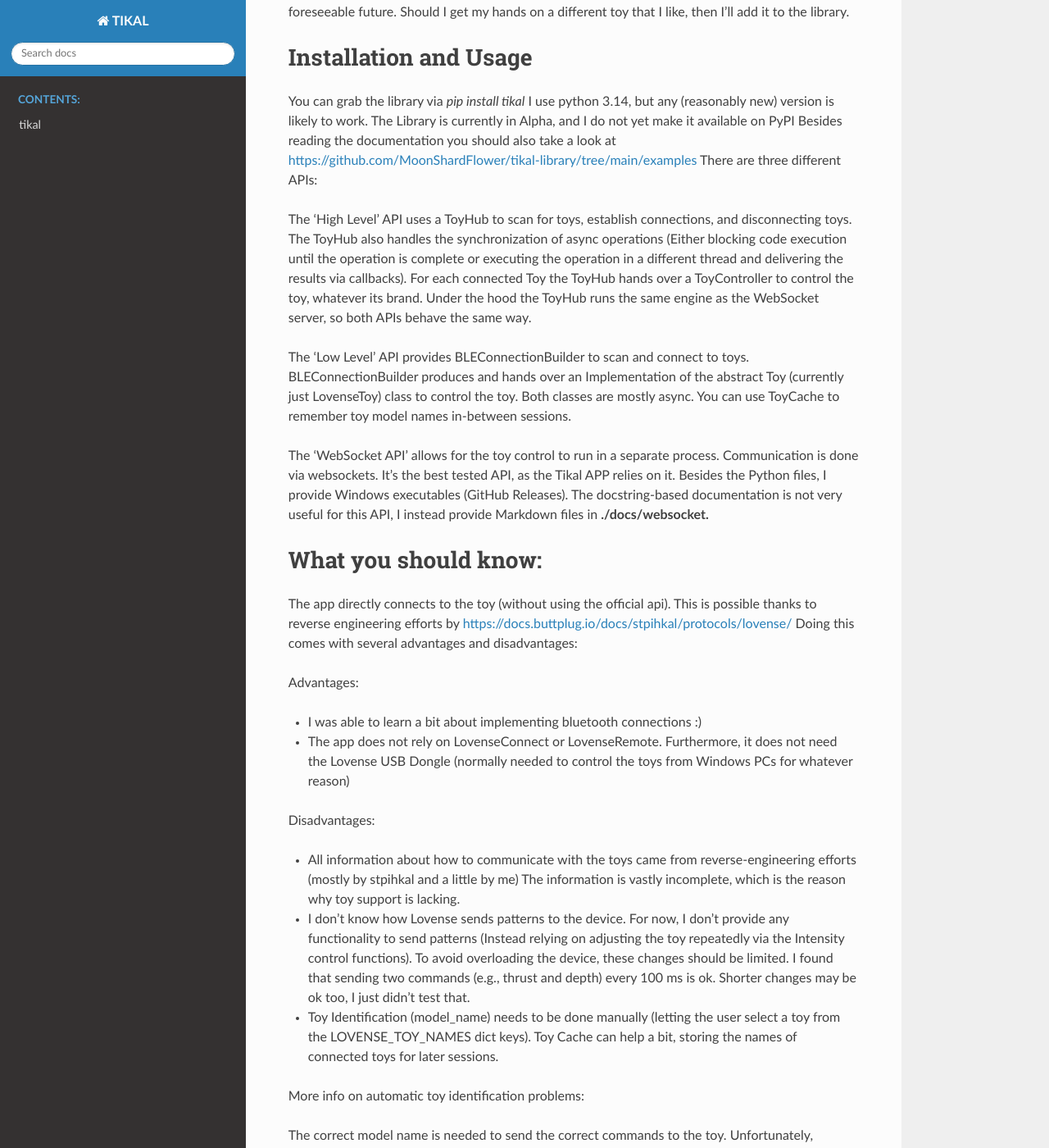
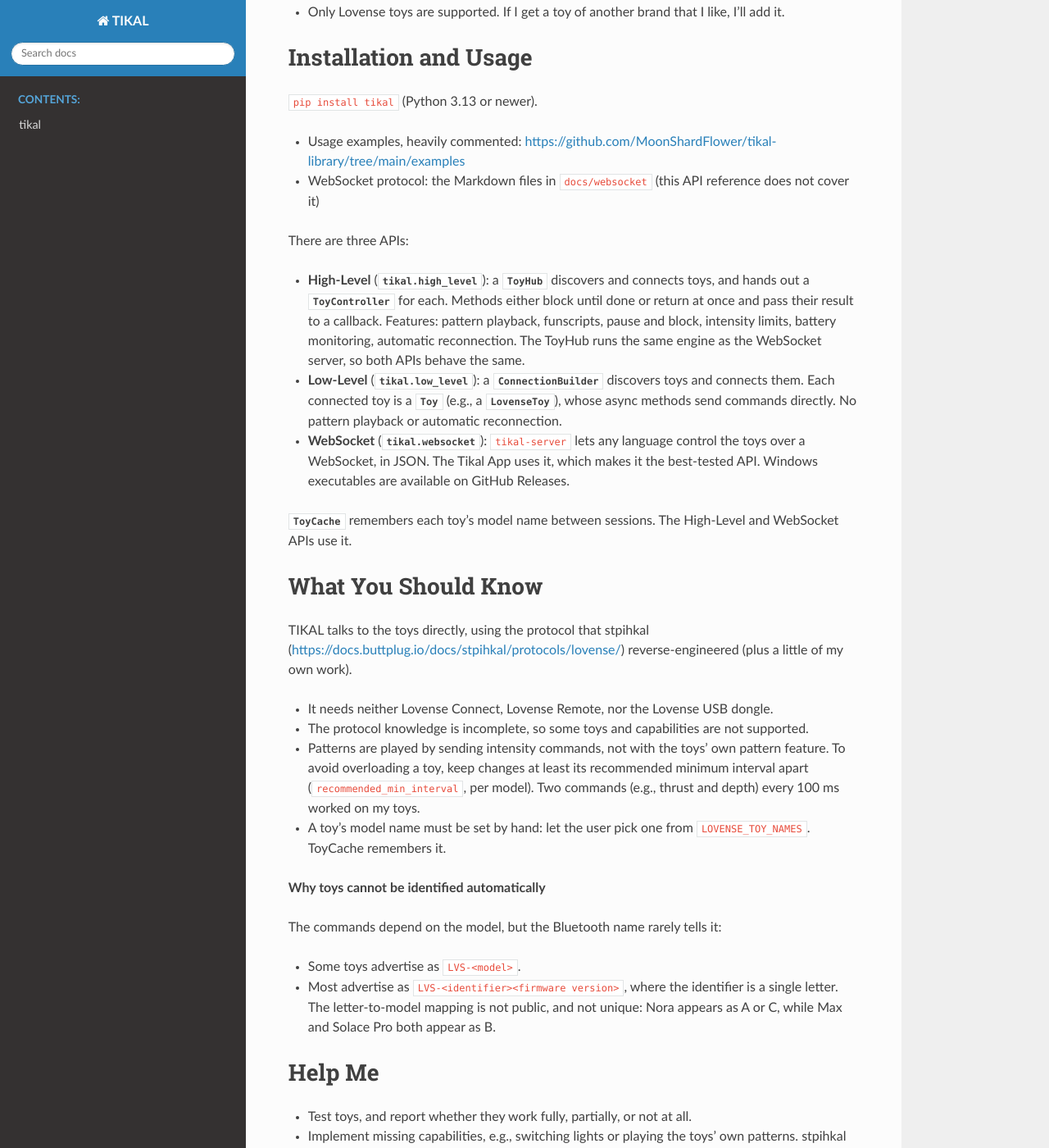
Before and after one commit to MoonShardFlower/tikal-library, a Sphinx documentation site: the page built from docs/index.rst, in a window 1280 px wide and 1400 px high, scrolled down 277 px. Shown: the whole window at 82% size. Built offline with Sphinx 7.4.7 and the Read the Docs theme 3.1.0, drawn with Linux system fonts in a browser that asks for light colours; some of the changed text lies outside the part shown.

```diff
--- a/docs/index.rst
+++ b/docs/index.rst
@@ -1,95 +1,80 @@
-.. TIKAL documentation master file, created by
-   sphinx-quickstart on Sat Jan 10 19:28:57 2026.
-   You can adapt this file completely to your liking, but it should at least
-   contain the root `toctree` directive.
-
 TIKAL documentation
 ===================
-'Toys I Know And Love' is a Python Library to connect to and control Lovense Toys (https://www.lovense.com) via Bluetooth.
-Only SolacePro and Gush2 (Toys that I own and therefore can test on) are fully supported, other toys might work fully,
-likely work at least partially, but also may not work at all.
-If you have other toys, I would be very thankful if you reported to me whether they work or not.
-The library currently only supports Lovense toys and will likely remain so for the foreseeable future.
-Should I get my hands on a different toy that I like, then I'll add it to the library.
+'Toys I Know And Love' is a Python library to control Lovense toys (https://www.lovense.com) over Bluetooth, without
+the Lovense apps.
+
+* Fully supported: Solace Pro and Gush 2, the toys I own and test with. Other models likely work at least partially,
+  but may not work at all. Please report how yours do.
+* Only Lovense toys are supported. If I get a toy of another brand that I like, I'll add it.
 
 
 Installation and Usage
 ======================
-You can grab the library via `pip install tikal`
-I use python 3.14, but any (reasonably new) version is likely to work.
-The Library is currently in Alpha, and I do not yet make it available on PyPI
-Besides reading the documentation you should also take a look at https://github.com/MoonShardFlower/tikal-library/tree/main/examples
-There are three different APIs:
+``pip install tikal`` (Python 3.13 or newer).
 
-The 'High Level' API uses a ToyHub to scan for toys, establish connections, and disconnecting toys.
-The ToyHub also handles the synchronization of async operations (Either blocking code execution until the operation is
-complete or executing the operation in a different thread and delivering the results via callbacks).
-For each connected Toy the ToyHub hands over a ToyController to control the toy, whatever its brand. Under the hood the
-ToyHub runs the same engine as the WebSocket server, so both APIs behave the same way.
+* Usage examples, heavily commented: https://github.com/MoonShardFlower/tikal-library/tree/main/examples
+* WebSocket protocol: the Markdown files in ``docs/websocket`` (this API reference does not cover it)
 
-The 'Low Level' API provides BLEConnectionBuilder to scan and connect to toys. BLEConnectionBuilder produces and hands over an Implementation of
-the abstract Toy (currently just LovenseToy) class to control the toy. Both classes are mostly async.
-You can use ToyCache to remember toy model names in-between sessions.
+There are three APIs:
 
-The 'WebSocket API' allows for the toy control to run in a separate process. Communication is done via websockets.
-It's the best tested API, as the Tikal APP relies on it. Besides the Python files, I provide Windows executables (GitHub Releases).
-The docstring-based documentation is not very useful for this API, I instead provide Markdown files in **./docs/websocket.**
+* **High-Level** (:mod:`tikal.high_level`): a :class:`~tikal.high_level.ToyHub` discovers and connects toys, and hands
+  out a :class:`~tikal.high_level.ToyController` for each. Methods either block until done or return at once and pass
+  their result to a callback. Features: pattern playback, funscripts, pause and block, intensity limits, battery
+  monitoring, automatic reconnection. The ToyHub runs the same engine as the WebSocket server, so both APIs behave the
+  same.
+* **Low-Level** (:mod:`tikal.low_level`): a :class:`~tikal.low_level.ConnectionBuilder` discovers toys and connects
+  them. Each connected toy is a :class:`~tikal.low_level.Toy` (e.g., a :class:`~tikal.low_level.LovenseToy`), whose
+  async methods send commands directly. No pattern playback or automatic reconnection.
+* **WebSocket** (:mod:`tikal.websocket`): ``tikal-server`` lets any language control the toys over a WebSocket, in
+  JSON. The Tikal App uses it, which makes it the best-tested API. Windows executables are available on GitHub
+  Releases.
 
-What you should know:
-=====================
-The app directly connects to the toy (without using the official api).
-This is possible thanks to reverse engineering efforts by https://docs.buttplug.io/docs/stpihkal/protocols/lovense/
-Doing this comes with several advantages and disadvantages:
-
-| Advantages:
-
-* I was able to learn a bit about implementing bluetooth connections :)
-* The app does not rely on LovenseConnect or LovenseRemote. Furthermore, it does not need the Lovense USB Dongle (normally needed to control the toys from Windows PCs for whatever reason)
-
-| Disadvantages:
-
-* All information about how to communicate with the toys came from reverse-engineering efforts (mostly by stpihkal and a little by me) The information is vastly incomplete, which is the reason why toy support is lacking.
-* I don't know how Lovense sends patterns to the device. For now, I don't provide any functionality to send patterns (Instead relying on adjusting the toy repeatedly via the Intensity control functions). To avoid overloading the device, these changes should be limited. I found that sending two commands (e.g., thrust and depth) every 100 ms is ok. Shorter changes may be ok too, I just didn't test that.
-* Toy Identification (model_name) needs to be done manually (letting the user select a toy from the LOVENSE_TOY_NAMES dict keys). Toy Cache can help a bit, storing the names of connected toys for later sessions.
-
-| More info on automatic toy identification problems:
-
-The correct model name is needed to send the correct commands to the toy.
-Unfortunately, identifying the model name is challenging.
-Some Lovense Bluetooth names consist of LVS-<\model>\ were model is the correct mode name.
-Most, however, consist of LVS-<\Identifier>\<\Firmware Version>\ where Identifier is one letter.
-The Mapping of Identifier to model name is not public, and there is no good pattern to map the Identifier to the model name.
-Some models like Nora have multiple Identifiers (A or C), while some models share identifiers (Max and SolacePro both identify as B)
+:class:`~tikal.high_level.ToyCache` remembers each toy's model name between sessions. The High-Level and WebSocket
+APIs use it.
 
 
-Help me
-========
-| You can help this project by:
+What You Should Know
+====================
+TIKAL talks to the toys directly, using the protocol that stpihkal
+(https://docs.buttplug.io/docs/stpihkal/protocols/lovense/) reverse-engineered (plus a little of my own work).
 
-* Testing toys and reporting if they work fully, partially, or not at all.
-* Not all device capabilities are implemented (e.g., things like turning on/off lights, getting, and controlling patterns of toys that have this capability).
-  You can help by implementing the missing ones.
-  https://docs.buttplug.io/docs/stpihkal/protocols/lovense/ Includes a few missing capabilities, but there might be other ones that aren't documented even there.
-* Improving code readability or documentation
-* Reporting any bugs you encounter
+* It needs neither Lovense Connect, Lovense Remote, nor the Lovense USB dongle.
+* The protocol knowledge is incomplete, so some toys and capabilities are not supported.
+* Patterns are played by sending intensity commands, not with the toys' own pattern feature. To avoid overloading a
+  toy, keep changes at least its recommended minimum interval apart (``recommended_min_interval``, per model). Two
+  commands (e.g., thrust and depth) every 100 ms worked on my toys.
+* A toy's model name must be set by hand: let the user pick one from ``LOVENSE_TOY_NAMES``. ToyCache remembers it.
 
-Notes about reporting
-=====================
-| If you do report, please follow these rules:
+| **Why toys cannot be identified automatically**
 
-* be polite
-* provide me with the toy model that you used e.g., Nora, SolacePro
-* Note that the Software is provided as is and that I have absolutely no obligation to do anything. I'll do my best, but no promises.
+The commands depend on the model, but the Bluetooth name rarely tells it:
+
+* Some toys advertise as ``LVS-<model>``.
+* Most advertise as ``LVS-<identifier><firmware version>``, where the identifier is a single letter. The
+  letter-to-model mapping is not public, and not unique: Nora appears as A or C, while Max and Solace Pro both appear
+  as B.
+
+
+Help Me
+=======
+* Test toys, and report whether they work fully, partially, or not at all.
+* Implement missing capabilities, e.g., switching lights or playing the toys' own patterns. stpihkal
+  (https://docs.buttplug.io/docs/stpihkal/protocols/lovense/) documents a few; there may be more.
+* Improve the code or the documentation.
+* Report bugs.
+
+When reporting, please be polite, and name the toy model you used (e.g., Nora, Solace Pro). The software is provided
+as is: I'll do my best, but I have no obligation to do anything.
 
 
 Affiliation
 ===========
-Please note that I am NOT affiliated to the Lovense Company in any way. All bugs and issues with this software are NOT their problem.
+I am NOT affiliated with Lovense in any way. Bugs and issues of this software are NOT their problem.
 
 
 License
 =======
-This project is licensed under MIT. See LICENSE.txt
+MIT, see LICENSE.
 
 
 .. toctree::
```
Also changed, not shown: README.md (+55 -63 lines), 1 other file.
